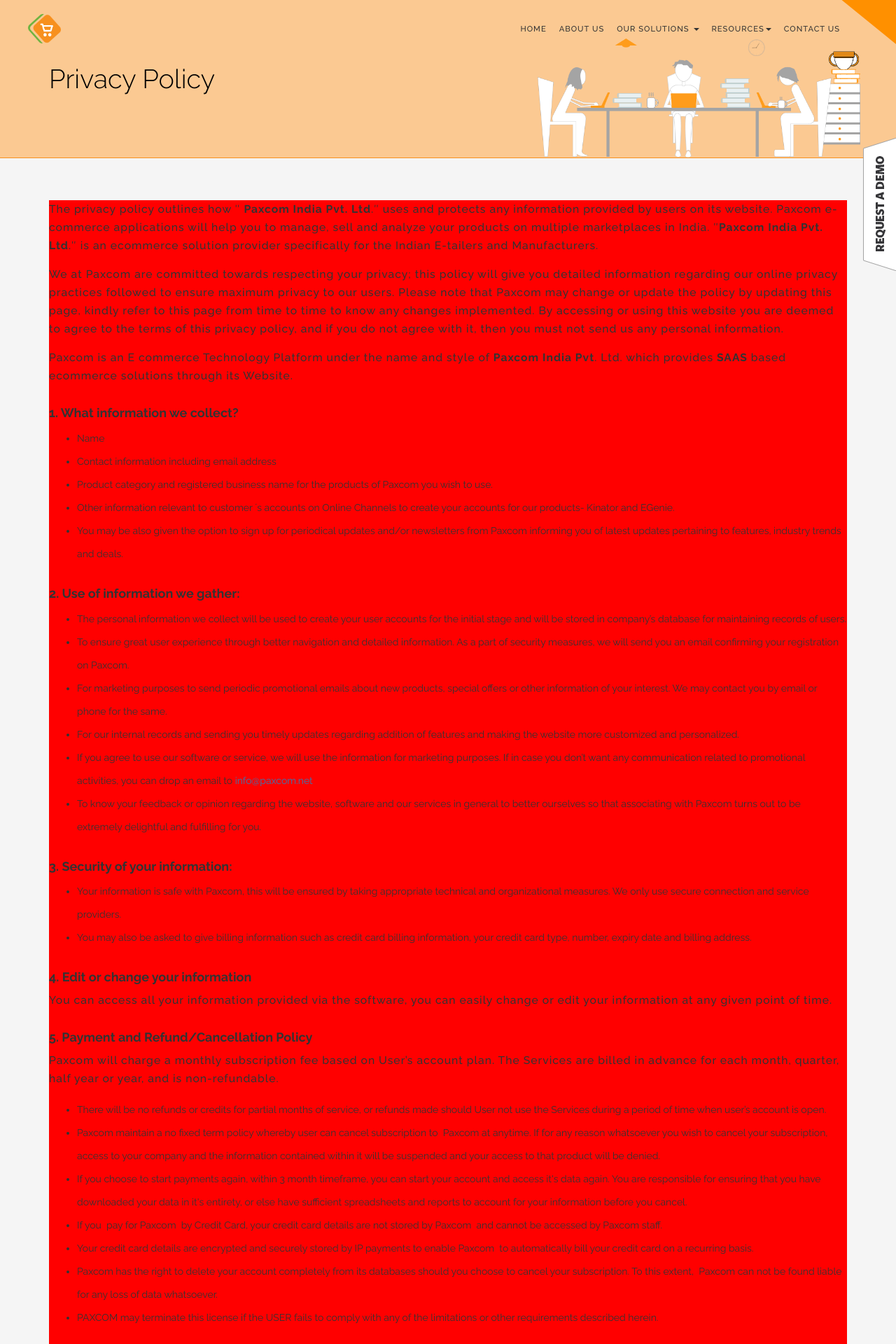
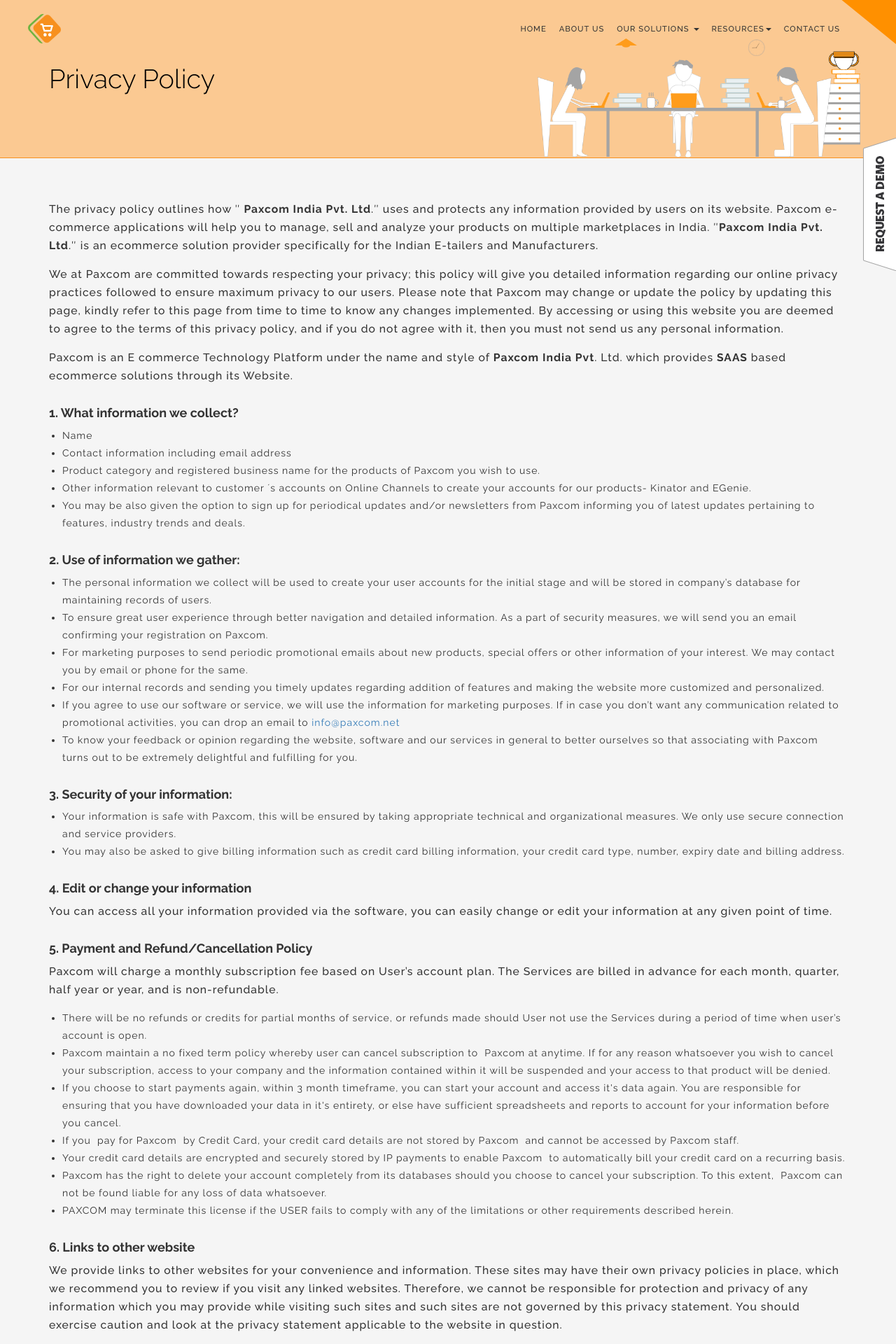
Before and after one commit to paxcom/paxcom.github.io, a Jekyll site: the page built from privacy_policy.md, in a window 1280 px wide. Shown: the top 1920 px of the page at 70% size. Built offline with Jekyll 4.4.1, drawn with Linux system fonts in a browser that asks for light colours; comment, search, counter and statistics services are not loaded.

Commit message:
css edit

```diff
--- a/css/style.css
+++ b/css/style.css
@@ -842,11 +842,8 @@
     float: left;
 }
 
-.why_sec_cont ul{ margin: 0px 0px 0px 40px;}
-.why_sec_cont ul li{ padding: 0px; margin: 0px; font-family: 'Raleway', sans-serif; line-height: 33px;}
 
-
-.why_sec_cont{ background: red;}
+.why_sec_cont{ }
 .why_sec_cont h4 {
     padding: 10px 0px 0px 0px;
     margin: 20px 0px 10px 0px;
@@ -856,6 +853,14 @@
     margin: 0px 0px 15px 0px;
     color: #333;
 }
+
+.why_sec_cont ul{ margin: 0px 0px 0px 19px;}
+.why_sec_cont ul li{ padding: 0px; margin: 0px; font-family: 'Raleway', sans-serif; line-height: 25px;letter-spacing: 1px;}
+
+
+
+
+
 
 
 /*********************************** Privacy Policy and T&C header *******************************************************/
```
